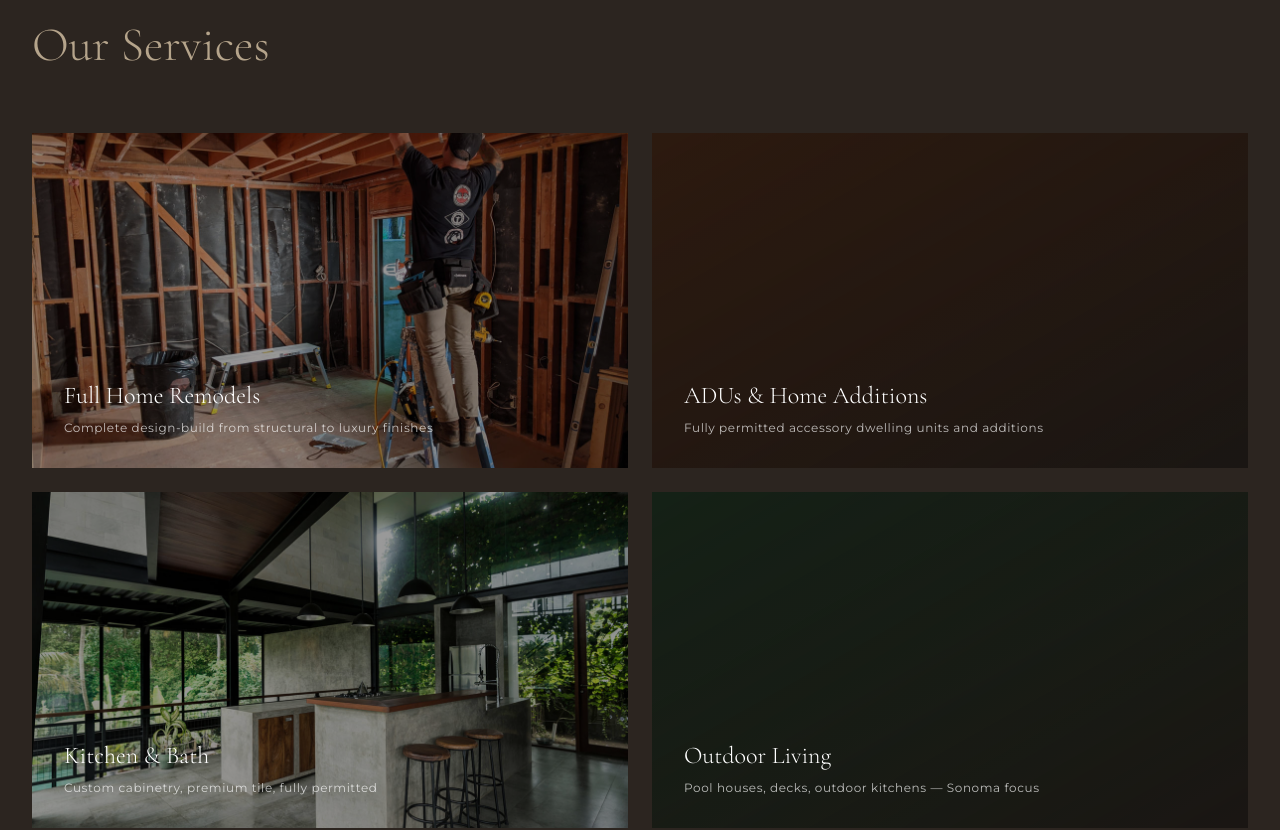
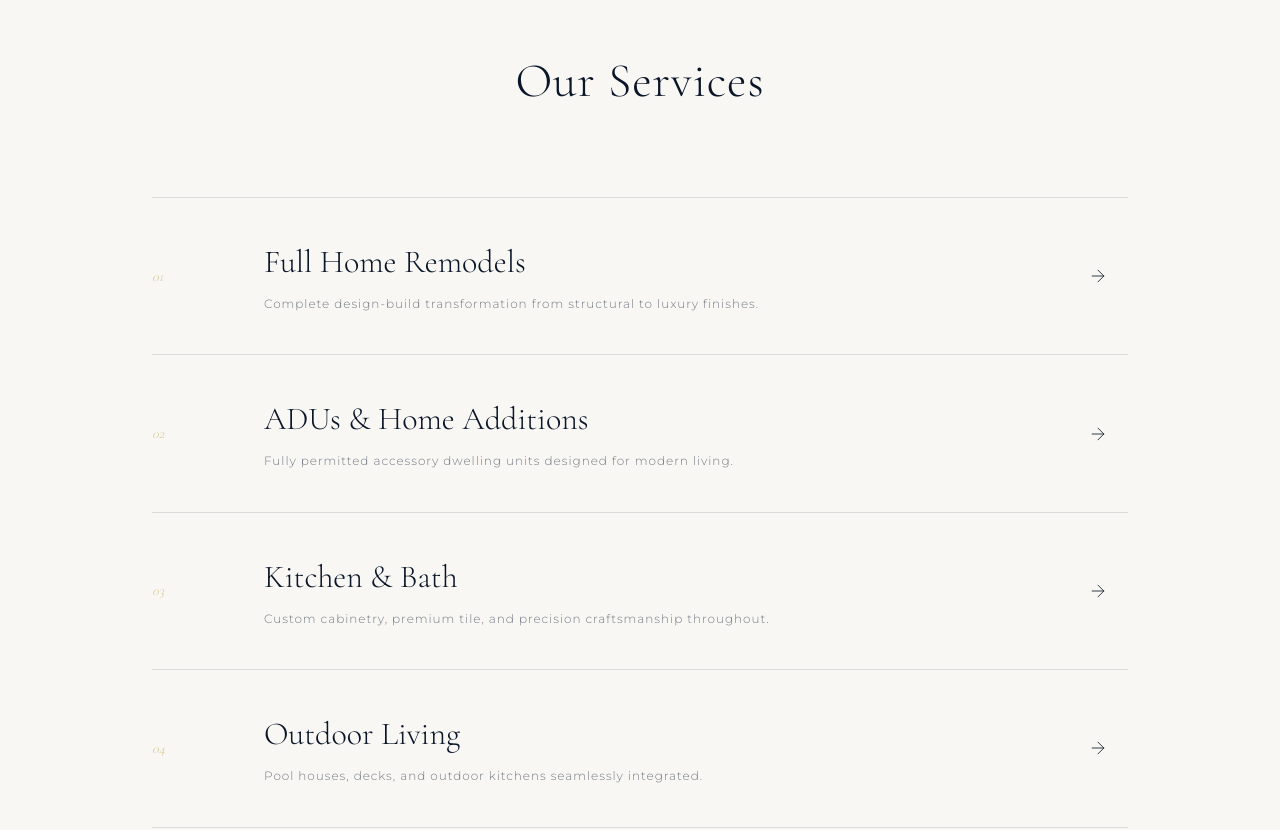
Before and after one commit to pfusbr-rj/construbay-web, a Next.js app: page / in a window 1280 px wide. Shown: the part 2180-3010 px from the top of the page. Built offline with nearby package versions, Linux system fonts and the light colour scheme.

Commit message:
feat: services redesign editorial list layout

```diff
--- a/src/app/page.tsx
+++ b/src/app/page.tsx
@@ -5,36 +5,6 @@ import { Cormorant_Garamond, Montserrat } from 'next/font/google';
 const cormorant = Cormorant_Garamond({ subsets: ['latin'], weight: ['300', '400'] });
 const montserrat = Montserrat({ subsets: ['latin'], weight: ['300', '400'] });
 
-const serviceCards = [
-  {
-    title: "Full Home Remodels",
-    description: "Complete design-build from structural to luxury finishes",
-    href: "/services/whole-house-remodel-marin-county",
-    image: "/images/services/services-1.jpg",
-    gradient: null,
-  },
-  {
-    title: "ADUs & Home Additions",
-    description: "Fully permitted accessory dwelling units and additions",
-    href: "/services/adu-builder-marin-county",
-    image: null,
-    gradient: "from-amber-900/40 to-brand-dark",
-  },
-  {
-    title: "Kitchen & Bath",
-    description: "Custom cabinetry, premium tile, fully permitted",
-    href: "/services/kitchen-remodel-marin-county",
-    image: "/images/services/kitchen.jpg",
-    gradient: null,
-  },
-  {
-    title: "Outdoor Living",
-    description: "Pool houses, decks, outdoor kitchens — Sonoma focus",
-    href: "/services",
-    image: null,
-    gradient: "from-green-900/40 to-brand-dark",
-  },
-];
 
 const testimonials = [
   {
@@ -198,32 +168,74 @@ export default function HomePage() {
       </section>
 
       {/* Services Section */}
-      <section className="py-24 px-4 sm:px-6 lg:px-8 max-w-7xl mx-auto">
-        <h2 className={`${cormorant.className} text-4xl md:text-5xl text-brand-tan font-light mb-16`}>
-          Our Services
-        </h2>
-        <div className="grid grid-cols-1 sm:grid-cols-2 gap-6">
-          {serviceCards.map((card) => (
-            <Link key={card.title} href={card.href} className="group block">
-              <div className="relative aspect-[16/9] overflow-hidden">
-                {card.image ? (
-                  <Image
-                    src={card.image}
-                    alt={card.title}
-                    fill
-                    className="object-cover transition-transform duration-500 group-hover:scale-105"
-                    sizes="(max-width: 640px) 100vw, 50vw"
-                  />
-                ) : (
-                  <div className={`absolute inset-0 bg-gradient-to-br ${card.gradient} transition-transform duration-500 group-hover:scale-105`} />
-                )}
-                <div className="absolute inset-0 bg-black/40" />
-                <div className="absolute inset-0 flex flex-col justify-end p-8">
-                  <h3 className={`${cormorant.className} text-white font-light text-2xl mb-2`}>{card.title}</h3>
-                  <p className={`${montserrat.className} text-white/70 text-xs tracking-wider`}>{card.description}</p>
-                </div>
+      <section style={{ padding: '120px 0', backgroundColor: '#f8f7f4' }}>
+        <div className="max-w-5xl mx-auto px-6">
+          <h2 className={`${cormorant.className}`} style={{
+            fontSize: 'clamp(32px, 4vw, 48px)',
+            fontWeight: '300',
+            textAlign: 'center',
+            color: '#0a1628',
+            marginBottom: '80px',
+            letterSpacing: '0.02em',
+          }}>
+            Our Services
+          </h2>
+
+          {[
+            { num: '01', title: 'Full Home Remodels', description: 'Complete design-build transformation from structural to luxury finishes.', href: '/services/whole-house-remodel-marin-county' },
+            { num: '02', title: 'ADUs & Home Additions', description: 'Fully permitted accessory dwelling units designed for modern living.', href: '/services/adu-builder-marin-county' },
+            { num: '03', title: 'Kitchen & Bath', description: 'Custom cabinetry, premium tile, and precision craftsmanship throughout.', href: '/services/kitchen-remodel-marin-county' },
+            { num: '04', title: 'Outdoor Living', description: 'Pool houses, decks, and outdoor kitchens seamlessly integrated.', href: '/services' },
+          ].map((service, index) => (
+            <a
+              key={service.num}
+              href={service.href}
+              className="group block"
+              style={{
+                borderTop: '1px solid rgba(10,22,40,0.12)',
+                borderBottom: index === 3 ? '1px solid rgba(10,22,40,0.12)' : 'none',
+                padding: '40px 0',
+                display: 'grid',
+                gridTemplateColumns: '80px 1fr 40px',
+                alignItems: 'center',
+                gap: '32px',
+                textDecoration: 'none',
+                transition: 'all 0.4s ease',
+              }}
+            >
+              <span className={cormorant.className} style={{
+                fontSize: '14px',
+                fontStyle: 'italic',
+                color: '#cbb26a',
+                opacity: 0.6,
+              }}>{service.num}</span>
+
+              <div>
+                <h3 className={`${cormorant.className} group-hover:text-[#cbb26a]`} style={{
+                  fontSize: '32px',
+                  fontWeight: '300',
+                  color: '#0a1628',
+                  marginBottom: '8px',
+                  transition: 'color 0.3s ease',
+                }}>{service.title}</h3>
+                <p className={montserrat.className} style={{
+                  fontSize: '12px',
+                  fontWeight: '300',
+                  letterSpacing: '0.08em',
+                  color: 'rgba(10,22,40,0.55)',
+                  lineHeight: 1.7,
+                }}>{service.description}</p>
               </div>
-            </Link>
+
+              <svg
+                className="group-hover:translate-x-2 group-hover:text-[#cbb26a]"
+                width="20" height="20" viewBox="0 0 24 24" fill="none"
+                stroke="#0a1628" strokeWidth="1"
+                style={{ transition: 'all 0.4s ease' }}
+              >
+                <path d="M5 12h14M12 5l7 7-7 7" strokeLinecap="round" strokeLinejoin="round"/>
+              </svg>
+            </a>
           ))}
         </div>
       </section>
```
